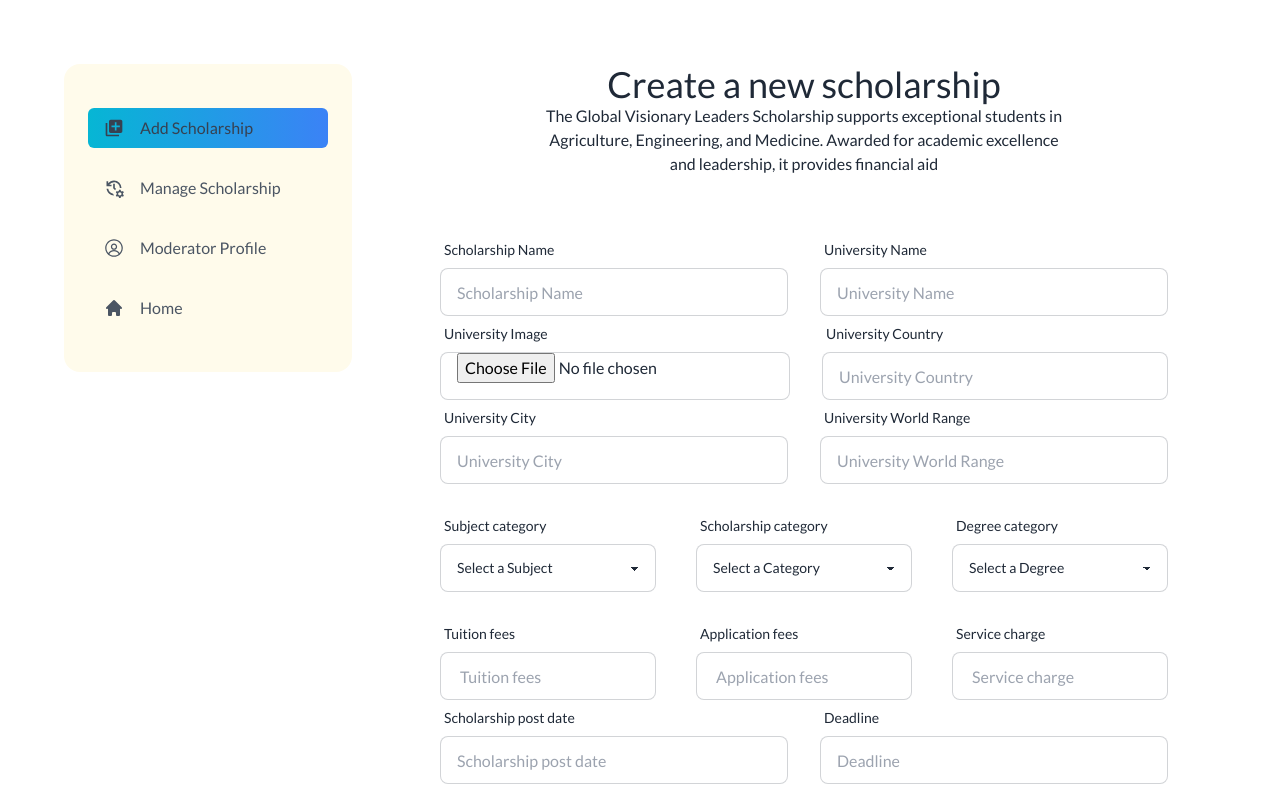
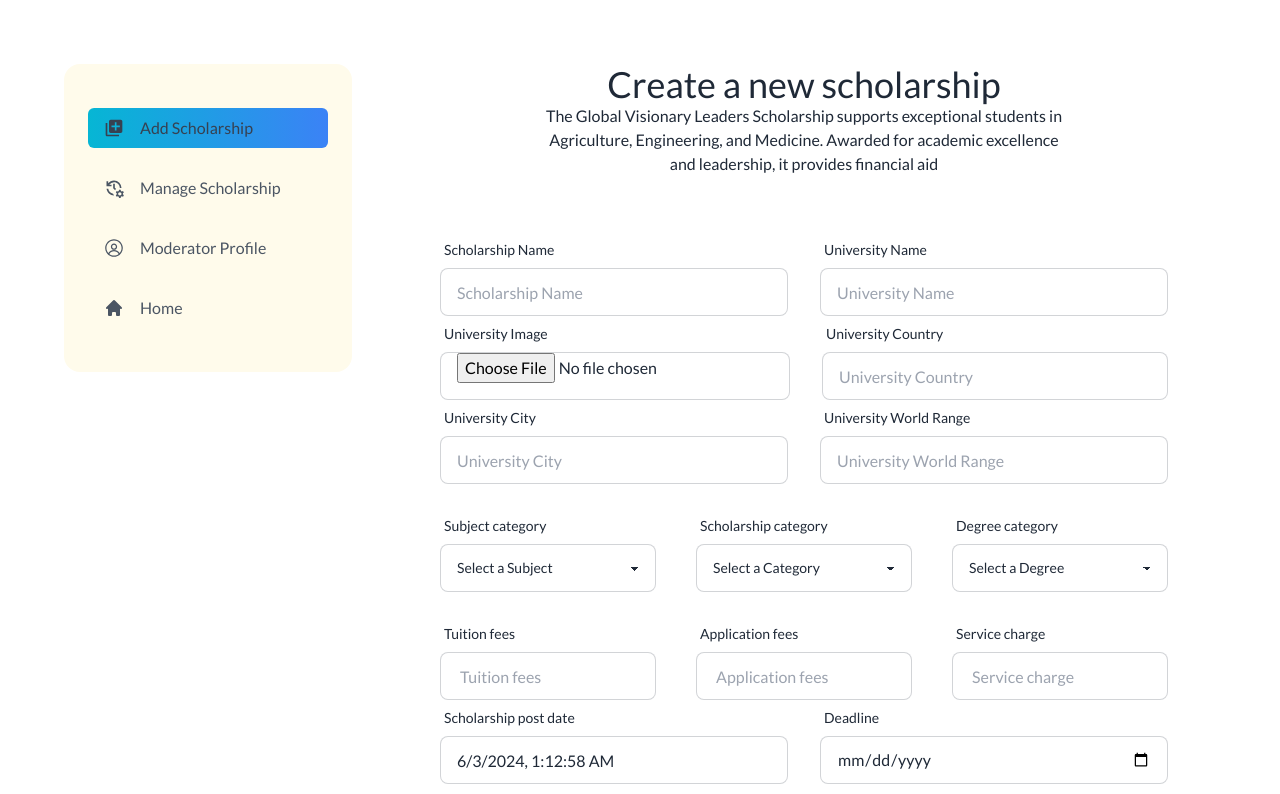
Before and after one commit to MdJowelAhmed/Educational-assistance, a React (Vite) app: page /dashboard/addScholarship in a window 1280 px wide. Shown: the top 794 px of the page. Built offline with nearby package versions, Linux system fonts and the light colour scheme; no server answers.

Commit message:
install tanstack query

```diff
--- a/package.json
+++ b/package.json
@@ -10,9 +10,11 @@
     "preview": "vite preview"
   },
   "dependencies": {
+    "@tanstack/react-query": "^5.40.1",
     "axios": "^1.7.2",
     "firebase": "^10.12.2",
     "react": "^18.2.0",
+    "react-datepicker": "^6.9.0",
     "react-dom": "^18.2.0",
     "react-hook-form": "^7.51.5",
     "react-icons": "^5.2.1",
--- a/src/dashbord/moderator/addScholarship/AddScholarship.jsx
+++ b/src/dashbord/moderator/addScholarship/AddScholarship.jsx
@@ -3,9 +3,13 @@ import { useForm } from "react-hook-form";
 import useAuth from "../../../Hooks/useAuth";
 import { toast } from "react-toastify";
 import { imageUpload } from "../../../api/ImageApi";
+import DatePicker from "react-datepicker";
+import "react-datepicker/dist/react-datepicker.css";
+
 
 const AddScholarship = () => {
     const { user } = useAuth()
+    // const [startDate, setStartDate] = useState(new Date());
 
     const {
         register,
@@ -14,6 +18,7 @@ const AddScholarship = () => {
     } = useForm()
 
     const onSubmit = async (data) => {
+        console.log(data)
         const image = data.image[0]
         console.log(image)
         const name = data.universityName
@@ -32,7 +37,7 @@ const AddScholarship = () => {
                 universityCountry: data.universityCountry,
                 UniversityCity: data.UniversityCity,
                 worldRange: data.worldRange,
-                subjectsCategory: data.subjectsCategory,
+                subjectCategory: data.subjectCategory,
                 scholarshipCategory: data.scholarshipCategory,
                 degree: data.degree,
                 tuitionFee: data.tuitionFee,
@@ -146,7 +151,7 @@ const AddScholarship = () => {
                                         <label className="label">
                                             <span className="label-text"> Degree category</span>
                                         </label>
-                                        <select defaultValue="default" {...register(' degree', { required: true })}
+                                        <select defaultValue="default" {...register('degree', { required: true })}
                                             className="select select-bordered w-full">
                                             <option disabled value="default">Select a Degree</option>
                                             <option value="diploma">Diploma</option>
@@ -163,21 +168,21 @@ const AddScholarship = () => {
                                         <label className="label">
                                             <span className="label-text"> Tuition fees</span>
                                         </label>
-                                        <input {...register("tuitionFee", { required: true })} type="text" name="tuitionFee" placeholder=" Tuition fees" className="input input-bordered" />
+                                        <input {...register("tuitionFee", { required: true })} type="number" name="tuitionFee" placeholder=" Tuition fees" className="input input-bordered" />
                                         {errors.tuitionFee && <span className="text-red-600 font-lato">please mention tuition fee</span>}
                                     </div>
                                     <div className="form-control w-full">
                                         <label className="label">
                                             <span className="label-text"> Application fees</span>
                                         </label>
-                                        <input {...register("applicationFee", { required: true })} type="text" name="applicationFee" placeholder=" Application fees" className="input input-bordered" />
+                                        <input {...register("applicationFee", { required: true })} type="number" name="applicationFee" placeholder=" Application fees" className="input input-bordered" />
                                         {errors.applicationFee && <span className="text-red-600 font-lato">please mention application fee </span>}
                                     </div>
                                     <div className="form-control w-full">
                                         <label className="label">
                                             <span className="label-text"> Service charge</span>
                                         </label>
-                                        <input {...register("serviceCharge", { required: true })} type="text" name="serviceCharge" placeholder=" Service charge" className="input input-bordered" />
+                                        <input {...register("serviceCharge", { required: true })} type="number" name="serviceCharge" placeholder=" Service charge" className="input input-bordered" />
                                         {errors.serviceCharge && <span className="text-red-600 font-lato">please mention service charge</span>}
                                     </div>
                                 </div>
@@ -188,7 +193,7 @@ const AddScholarship = () => {
                                         <label className="label">
                                             <span className="label-text">Scholarship post date</span>
                                         </label>
-                                        <input {...register("postDate", { required: true })} type="text" name="postDate" placeholder="Scholarship post date" className="input input-bordered" />
+                                        <input {...register("postDate", { required: true })} type="text" name="postDate" defaultValue={new Date().toLocaleString()} placeholder="Scholarship post date" className="input input-bordered" />
                                         {errors.postDate && <span className="text-red-600 font-lato">please inter this post date</span>}
                                     </div>
 
@@ -196,7 +201,7 @@ const AddScholarship = () => {
                                         <label className="label">
                                             <span className="label-text">Deadline</span>
                                         </label>
-                                        <input {...register("deadline", { required: true })} type="text" name="deadline" placeholder="Deadline" className="input input-bordered" />
+                                        <input {...register("deadline", { required: true })} type="date" name="deadline" placeholder="Deadline" className="input input-bordered" />
                                         {errors.deadline && <span className="text-red-600 font-lato"> Deadline is must give this field</span>}
                                     </div>
                                 </div>
--- a/src/dashbord/moderator/moderatorProfile/ModeratorProfile.jsx
+++ b/src/dashbord/moderator/moderatorProfile/ModeratorProfile.jsx
@@ -4,7 +4,7 @@ import useAuth from "../../../Hooks/useAuth";
 const ModeratorProfile = () => {
     const {user}=useAuth()
     return (
-        <div className="flex flex-col justify-center items-center h-96">
+        <div className="flex flex-col justify-center items-center h-96 bg-base-200">
            <img className="w-32 h-32 rounded-full" src={user?.photoURL} alt="" />
            <h2 className="my-7 text-4xl font-lato">{user?.displayName}</h2>
         </div>
```
Also changed, not shown: 1 other file (tests, documents, lock files or other folders).
